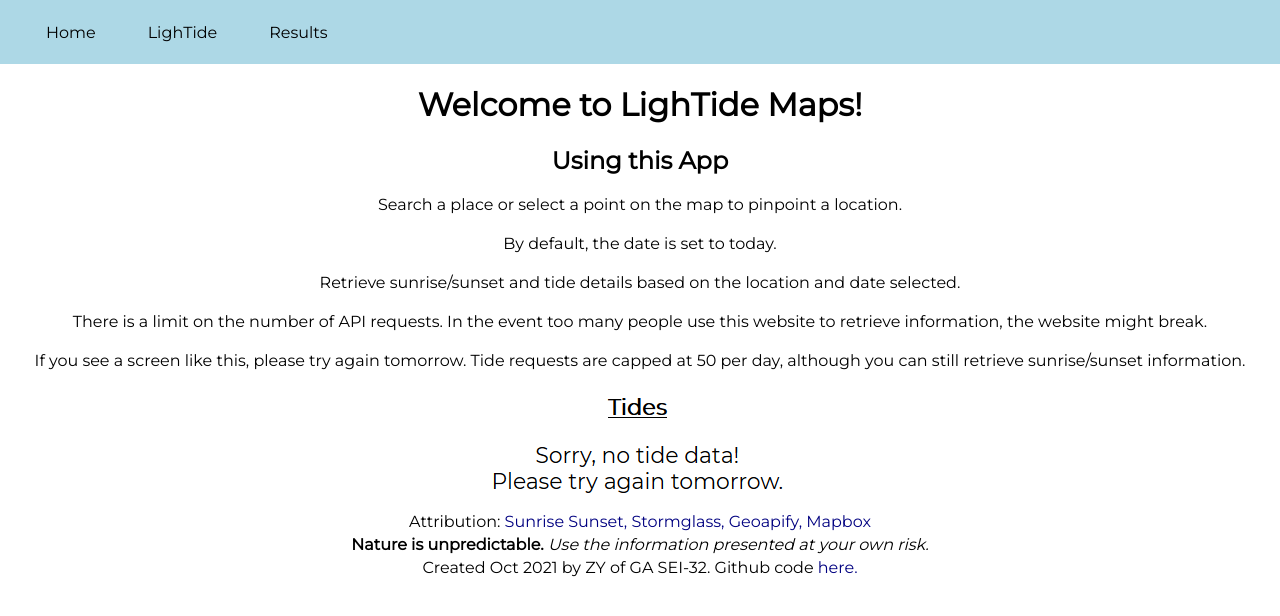
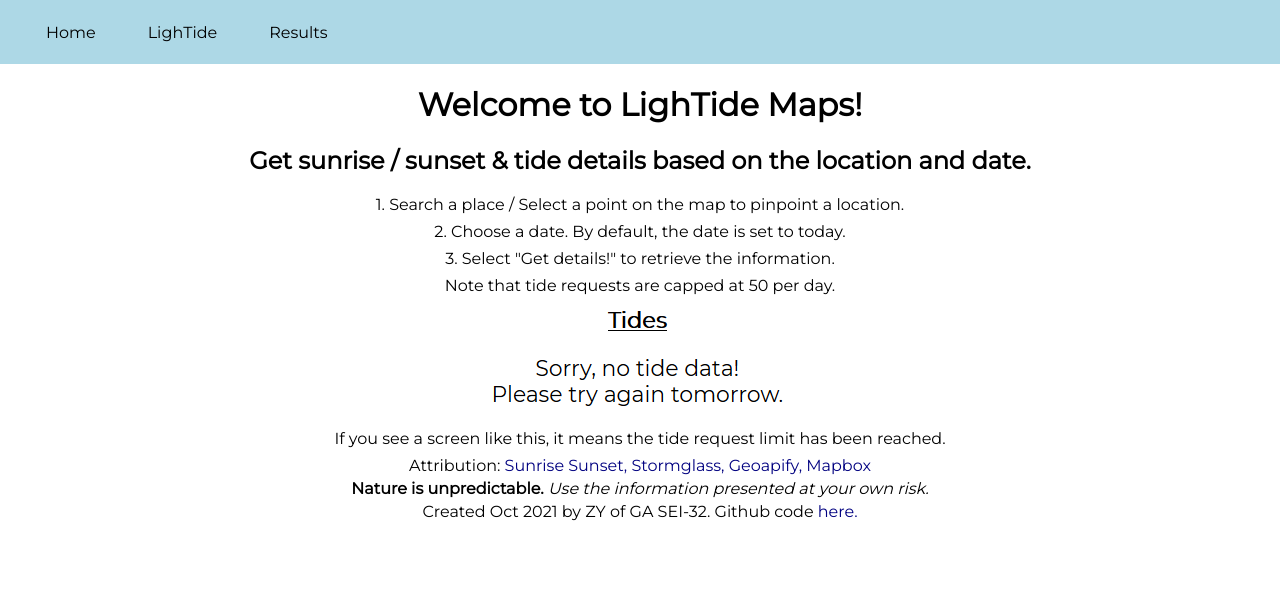
Before and after one commit to zyteo/LighTide, a React (Create React App) app in the folder lightide/: page / in a window 1280 px wide. Shown: the top 616 px of the page. Built offline with nearby package versions, Linux system fonts and the light colour scheme; no server answers.

Commit message:
modified tide png + edited home page contents

```diff
--- a/lightide/src/Components/Home.jsx
+++ b/lightide/src/Components/Home.jsx
@@ -3,32 +3,28 @@
 
 import React from "react";
 import styled from "styled-components";
-import TideExceed from "./Tide_exceed.PNG";
+import TideExceed from "./tide_exceed.PNG";
 const P = styled.p`
-  margin: 20px;
+  margin: 8px;
 `;
 
 function Home() {
   return (
     <>
       <h1>Welcome to LighTide Maps!</h1>
-      <h2>Using this App</h2>
-      <P>Search a place or select a point on the map to pinpoint a location.</P>
-      <P>By default, the date is set to today.</P>
+      <h2>
+        Get sunrise / sunset & tide details based on the location and date.
+      </h2>
       <P>
-        Retrieve sunrise/sunset and tide details based on the location and date
-        selected.
+        1. Search a place / Select a point on the map to pinpoint a location.
       </P>
+      <P>2. Choose a date. By default, the date is set to today.</P>
+      <P>3. Select "Get details!" to retrieve the information.</P>
       <P>
-        There is a limit on the number of API requests. In the event too many
-        people use this website to retrieve information, the website might
-        break.
-      </P>
-      <P>
-        If you see a screen like this, please try again tomorrow. Tide requests
-        are capped at 50 per day, although you can still retrieve sunrise/sunset information.
+        Note that tide requests are capped at 50 per day.
       </P>
       <img src={TideExceed} alt="..." />
+      <P>If you see a screen like this, it means the tide request limit has been reached.</P>
     </>
   );
 }
```
Also changed, not shown: 1 other file (tests, documents, lock files or other folders).
